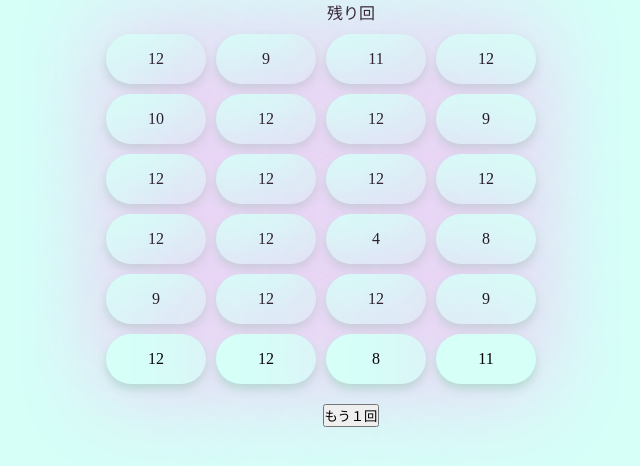
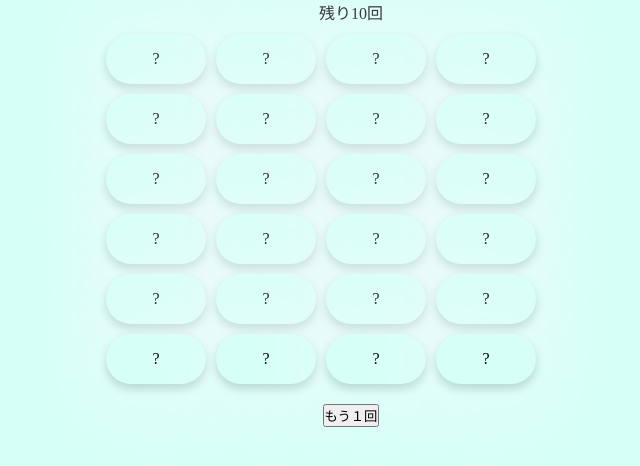
Before and after one commit to Aminesam1092/cardgame, a plain HTML site: page index.html in a window 1280 px wide. Shown: the whole page, without its empty margins (289-929 px from the left). Drawn offline with Linux system fonts and the light colour scheme.

Commit message:
Recommit

```diff
--- a/index.html
+++ b/index.html
@@ -34,14 +34,14 @@
             border-radius: 50px;
             background: #d6fff8;
             box-shadow:  0px 5px 10px #b6d9d3,
-             0px 0px 100px #ffb0f1;
+             0px 0px 100px #fff5fd;
             line-height: 50px;
             cursor: pointer;
         }
         li:hover{
             border-radius: 50px;
-            background: #d6fff8;
-            box-shadow: inset 20px 20px 60px #b6d9d3,
+            background: #15ffd8;
+            box-shadow: inset 20px 20px 60px #cfe5ff,
             inset -20px -20px 60px #f6ffff;
         }
         .samecard{
@@ -66,6 +66,12 @@
             secondnum,
             point,
             flipcount;
+
+        const init = ()=>{
+            const spantag =  document.querySelector('span');
+            spantag.innerHTML = lifepointe;
+        }
+
         const createCards = ()=>{
             let cards = [];//カード番号角の配列
             for(let i =1;i <= cardnum;i++){
@@ -78,7 +84,6 @@
                else{
                    i--;
                }
-               cards[cardindex] = num;
             }
             console.log(cards);
             return cards;
@@ -87,11 +92,15 @@
         const putcards = (cards)=>{
             let listtag = '';
             for(let i = 0;i< cards.length;i++){
-                listtag += '<li data-num="'+cards[i]+'">'+cards[i]+'</li>';
+                listtag += '<li data-num="'+cards[i]+'">?</li>';
+
             }
             const ultag = document.querySelector('ul');
             ultag.insertAdjacentHTML('afterbegin',listtag);
         }
+
+
+        init();
         const rndcards = createCards();
         putcards(rndcards);
 
```
